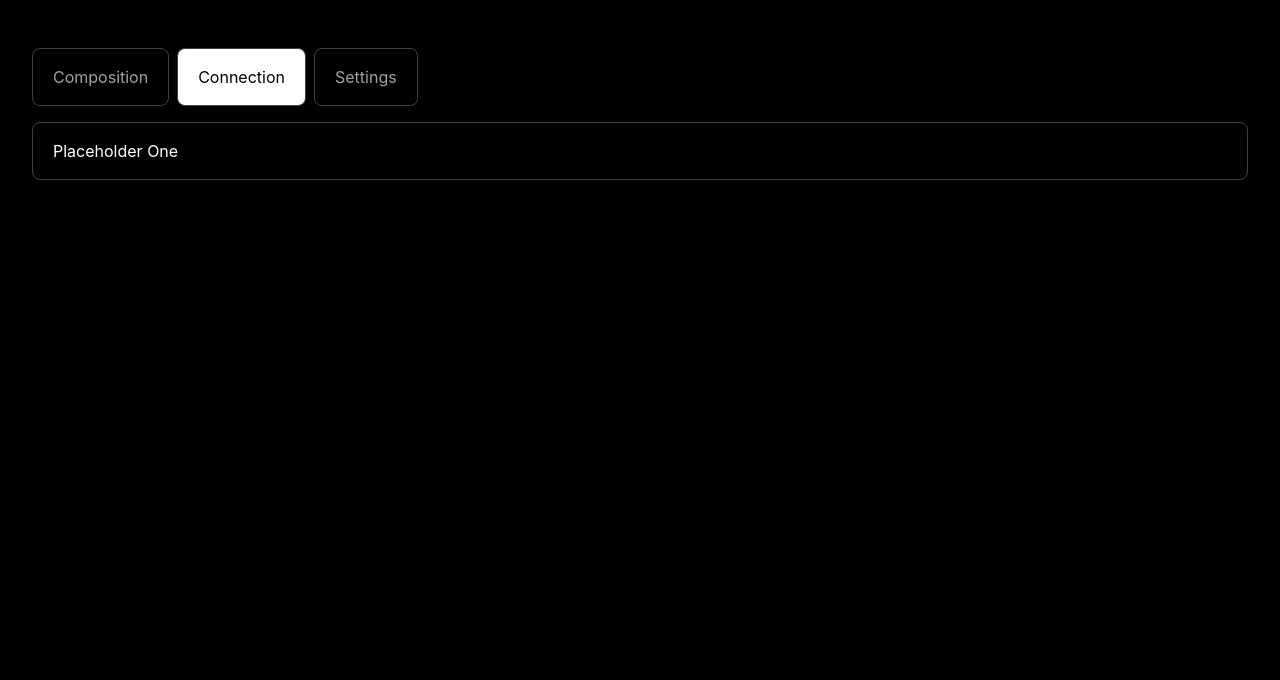
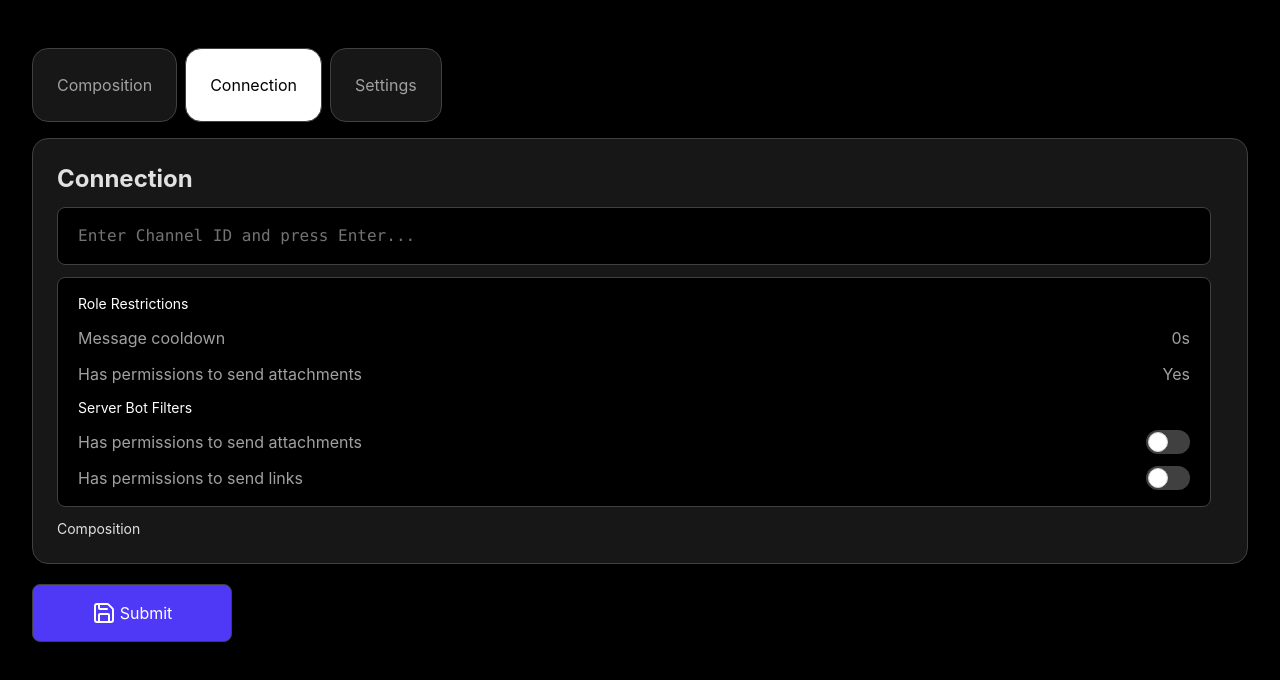
Before and after one commit to ilmn25/251128, a React (Vite) app in the folder web/: page / in a window 1280 px wide. Both pictures are taken after a click on the button "Connection". Shown: the top 680 px of the page. Built offline with nearby package versions, Linux system fonts and the light colour scheme.

Commit message:
Revamped channel into connection.jsx, etc

```diff
--- /dev/null
+++ b/web/src/components/Toggle.jsx
@@ -0,0 +1,17 @@
+export default function Toggle({ item, setItem }) {
+  return (
+    <label className="relative inline-flex items-center cursor-pointer">
+      <input
+        type="checkbox"
+        className="sr-only peer"
+        checked={item}
+        onChange={() => setItem(!item)}
+      />
+      <div className="w-11 h-6 bg-neutral-700 rounded-full peer peer-checked:bg-indigo-600
+                      peer-focus:outline-none after:content-[''] after:absolute after:top-[2px] after:left-[2px]
+                      after:bg-white after:border-neutral-300 after:border after:rounded-full after:h-5 after:w-5
+                      after:transition-all peer-checked:after:translate-x-full peer-checked:after:border-white">
+      </div>
+    </label>
+  );
+}
--- a/web/src/index.css
+++ b/web/src/index.css
@@ -2,13 +2,13 @@
 @tailwind utilities;
 
 .panel1 {
-    @apply w-full h-full bg-neutral-900 rounded-2xl p-6 border border-neutral-700 shadow;
+    @apply bg-neutral-900 rounded-2xl p-6 border border-neutral-700 shadow;
 }
 .panel1-header {
-    @apply w-full h-full pb-4 font-bold text-2xl
+    @apply w-full h-full font-bold text-2xl
 }
 .panel1-subheader {
-    @apply w-full h-full pb-1 text-sm
+    @apply w-full h-full text-sm
 }
 .panel2 {
     @apply px-5 py-4   bg-black border border-neutral-700 rounded-lg
--- a/web/src/pages/composition.jsx
+++ b/web/src/pages/composition.jsx
@@ -1,15 +1,39 @@
 import '../index.css';
 
-import {SaveIcon} from "lucide-react";
+import {SaveIcon, Shuffle, Hash } from "lucide-react";
 import MessagePanel from './home/message_panel.jsx';
 import AttachmentPanel from "./home/attachment_panel.jsx";
 import {useState} from "react";
 
 export default function Composition() {
+  const [id, setId] = useState("");
   const [messages, setMessages] = useState([]);
   const [attachments, setAttachments] = useState([]);
   const [randomize, setRandomize] = useState(false);
   const [count, setCount] = useState(1);
+
+  async function submit() {
+    const res = await fetch("http://localhost:8000/composition/submit", {
+      method: "POST",
+      headers: {"Content-Type": "application/json"},
+      body: JSON.stringify({
+        "id": id,
+        "messages": messages,
+        "attachments": attachments,
+        "randomize": randomize,
+        "count": count,
+      })
+    });
+    const data = await res.json();
+    if (data.success) {
+      setId("");
+      setMessages([]);
+      setAttachments([]);
+      setRandomize(false);
+      setCount(1);
+    } else console.error(data.error || "Failed to submit composition");
+  }
+
   return (
     <div>
       <div className="panel1 space-y-3 space-x-3">
@@ -17,13 +41,19 @@ export default function Composition() {
         <p className="panel1-subheader">Messages</p>
         <MessagePanel items={messages} setItems={setMessages} />
         <p className="panel1-subheader">Attachments</p>
-        <button onClick={() => setRandomize(!randomize)} className={`panel2 ${randomize? "buttonstyle4" : "buttonstyle2"}`}>Randomize</button>
-        <button onClick={() => setCount(count + 1 > 10? 0 : count + 1)} className="panel2 buttonstyle1"> Attachment: {count}</button>
+        <div className="flex gap-3">
+          <button onClick={() => setRandomize(!randomize)} className={`panel2 flex space-x-2 ${randomize? "buttonstyle4" : "buttonstyle2"}`}>
+            <Shuffle></Shuffle> <p>Randomize Attachments Order</p>
+          </button>
+          <button onClick={() => setCount(count + 1 > 10? 0 : count + 1)} className="panel2 flex space-x-2 buttonstyle1">
+            <Hash></Hash> <p>{count} Attachments</p>
+          </button>
+        </div>
         <AttachmentPanel items={attachments} setItems={setAttachments} />
       </div>
 
       <button className={`panel2 buttonstyle4 w-50 !my-5 flex centered space-x-1`} >
-        <SaveIcon></SaveIcon> <p>Save</p>
+        <SaveIcon></SaveIcon> <p>Submit</p>
       </button>
     </div>
   );
--- /dev/null
+++ b/web/src/pages/connection.jsx
@@ -0,0 +1,97 @@
+import '../index.css';
+
+import {SaveIcon} from "lucide-react";
+import {useState} from "react";
+import Toggle from "../components/Toggle.jsx";
+
+export default function Connection() {
+  const [channelId, setChannelId] = useState("");
+  const [cooldown, setCooldown] = useState(0);
+  const [attachmentPerm, setAttachmentPerm] = useState(true);
+  const [linkFilter, setLinkFilter] = useState(false);
+  const [mediaFilter, setMediaFilter] = useState(false);
+  const [compositionId, setCompositionId] = useState("");
+
+  async function lookup(id) {
+    if (!id.trim()) return;
+    const res = await fetch("http://localhost:8000/connection/lookup", {
+      method: "POST",
+      headers: {"Content-Type": "application/json"},
+      body: JSON.stringify(id)
+    });
+
+    const data = await res.json();
+    if (data.success) {
+      setChannelId(id)
+      setCooldown(data.cooldown)
+    } else console.error(data.error || "Failed to fetch channel info");
+  }
+
+  async function submit() {
+    const res = await fetch("http://localhost:8000/connection/submit", {
+      method: "POST",
+      headers: {"Content-Type": "application/json"},
+      body: JSON.stringify({
+        "channelId": channelId,
+        "cooldown": cooldown,
+        "attachmentPerm": attachmentPerm,
+        "linkFilter": linkFilter,
+        "mediaFilter": mediaFilter,
+        "compositionId": setCompositionId,
+      })
+    });
+    const data = await res.json();
+    if (!data.success) console.error(data.error || "Failed to fetch channel info");
+  }
+
+  return (
+    <div>
+      <div className="panel1 space-y-3 space-x-3">
+        <p className="panel1-header">Connection</p>
+        <div className="justify-between">
+          <input
+            className="panel2 input font-mono"
+            placeholder="Enter Channel ID and press Enter..."
+            onKeyDown={e => {
+              if (e.key === "Enter") {
+                e.preventDefault(); // prevent newline
+                lookup(e.target.value);
+              }
+            }}
+          />
+        </div>
+        <div className="panel2 space-y-3">
+          <p className="panel1-subheader">Role Restrictions</p>
+
+          <div className="flex justify-between text-neutral-400">
+            <span>Message cooldown</span>
+            <span>{cooldown}s</span>
+          </div>
+
+          <div className="flex justify-between text-neutral-400">
+            <span>Has permissions to send attachments</span>
+            <span>{attachmentPerm? "Yes" : "No"}</span>
+          </div>
+
+          <p className="panel1-subheader">Server Bot Filters</p>
+          <div className="flex justify-between text-neutral-400">
+            <span>Has permissions to send attachments</span>
+            <Toggle item={mediaFilter} setItem={setMediaFilter}/>
+          </div>
+
+          <div className="flex justify-between text-neutral-400">
+            <span>Has permissions to send links</span>
+            <Toggle item={linkFilter} setItem={setLinkFilter}/>
+          </div>
+
+        </div>
+
+        <p className="panel1-subheader">Composition</p>
+      </div>
+
+      <button className={`panel2 buttonstyle4 w-50 !my-5 flex centered space-x-1`} >
+        <SaveIcon></SaveIcon> <p>Submit</p>
+      </button>
+    </div>
+  );
+}
--- a/web/src/pages/home.jsx
+++ b/web/src/pages/home.jsx
@@ -2,6 +2,7 @@ import '../index.css';
 
 import Composition from "./composition.jsx";
 import { useState } from "react";
+import Connection from "./connection.jsx";
 
 const Tabs = {
   COMPOSITION: "COMPOSITION",
@@ -17,19 +18,19 @@ export default function Home() {
       <div className="flex space-x-2">
         <button
           onClick={() => setSelected(Tabs.COMPOSITION)}
-          className={`panel2 ${selected === Tabs.COMPOSITION ? "buttonstyle3" : "buttonstyle2"}`}
+          className={`panel1 ${selected === Tabs.COMPOSITION ? "buttonstyle3" : "buttonstyle2"}`}
         >
           Composition
         </button>
         <button
           onClick={() => setSelected(Tabs.CONNECTION)}
-          className={`panel2 ${selected === Tabs.CONNECTION ? "buttonstyle3" : "buttonstyle2"}`}
+          className={`panel1 ${selected === Tabs.CONNECTION ? "buttonstyle3" : "buttonstyle2"}`}
         >
           Connection
         </button>
         <button
           onClick={() => setSelected(Tabs.SETTINGS)}
-          className={`panel2 ${selected === Tabs.SETTINGS ? "buttonstyle3" : "buttonstyle2"}`}
+          className={`panel1 ${selected === Tabs.SETTINGS ? "buttonstyle3" : "buttonstyle2"}`}
         >
           Settings
         </button>
@@ -37,7 +38,7 @@ export default function Home() {
 
       <div className="mt-4">
         {selected === Tabs.COMPOSITION && <Composition />}
-        {selected === Tabs.CONNECTION && <div className="panel2">Placeholder One</div>}
+        {selected === Tabs.CONNECTION && <Connection />}
         {selected === Tabs.SETTINGS && <div className="panel2">Placeholder Two</div>}
       </div>
     </div>
--- a/web/src/pages/home/attachment_panel.jsx
+++ b/web/src/pages/home/attachment_panel.jsx
@@ -3,13 +3,13 @@ import { FileText, X} from "lucide-react";
 export default function AttachmentPanel({items, setItems}) {
   const fileInputRef = useRef(null);
 
-  function upload(e) {
+  function add(e) {
     const files = Array.from(e.target.files);
     const newItems = files.map(file => ({
+      url: URL.createObjectURL(file),
       name: file.name,
-      url: URL.createObjectURL(file),
-      type: file.type,
-      size: file.size
+      ext: file.name.split(".").pop().toLowerCase(),
+      size: formatSize(file.size)
     }));
     setItems(prev => [...newItems, ...prev]);
   }
@@ -18,6 +18,7 @@ export default function AttachmentPanel({items, setItems}) {
     setItems(prev => prev.filter(item => item.url !== url));
     URL.revokeObjectURL(url); // free memoryq
   }
+
   function formatSize(bytes) {
     if (bytes < 1024) return bytes + " B";
     if (bytes < 1024 * 1024) return (bytes / 1024).toFixed(1) + " KB";
@@ -35,22 +36,21 @@ export default function AttachmentPanel({items, setItems}) {
           type="file"
           multiple
           ref={fileInputRef}
-          onChange={upload}
+          onChange={add}
           style={{ display: "none" }}
         />
       </div>
 
       <div className="flex flex-wrap gap-3">
         {items.map(item => {
-          const ext = item.name.split(".").pop().toLowerCase();
           const isImage = [
             "png","jpg","jpeg","gif","webp","jfif","bmp","tiff","tif",
             "svg","heic","heif","ico","raw","psd"
-          ].includes(ext);
+          ].includes(item.ext);
           const isVideo = [
             "mp4","mov","webm","avi","mkv","flv","wmv","mpeg","mpg",
             "3gp","m4v","ts","vob"
-          ].includes(ext);
+          ].includes(item.ext);
 
           return (
             <div key={item.url} className="relative h-40 w-40 aspect-square">
@@ -70,7 +70,7 @@ export default function AttachmentPanel({items, setItems}) {
                 <div className="panel2 flex flex-col items-center justify-center space-y-2 rounded-lg w-full h-full">
                   <FileText className="text-neutral-500 w-8 h-8" />
                   <p className="text-xs break-all text-center">{item.name}</p>
-                  <p className="text-xs text-neutral-500">{formatSize(item.size)}</p>
+                  <p className="text-xs text-neutral-500">{item.size}</p>
                 </div>
               )}
 
```
